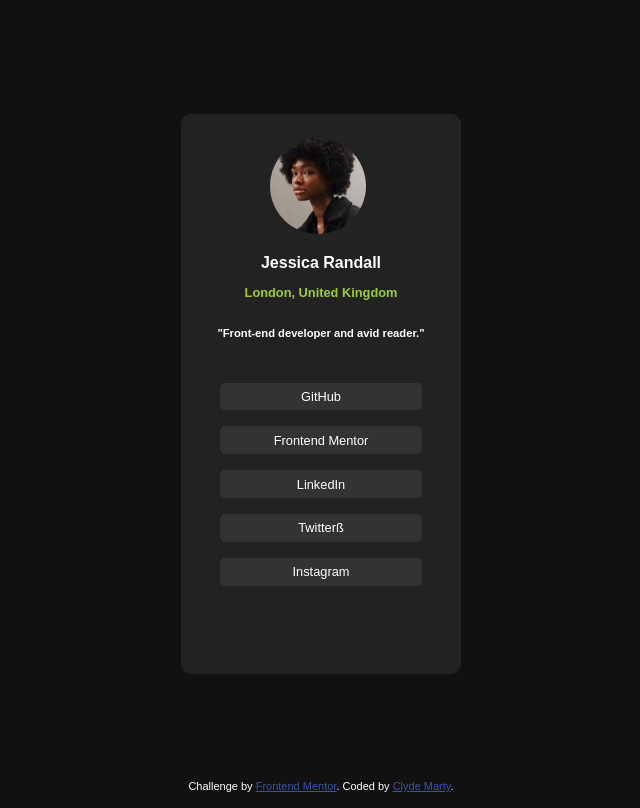
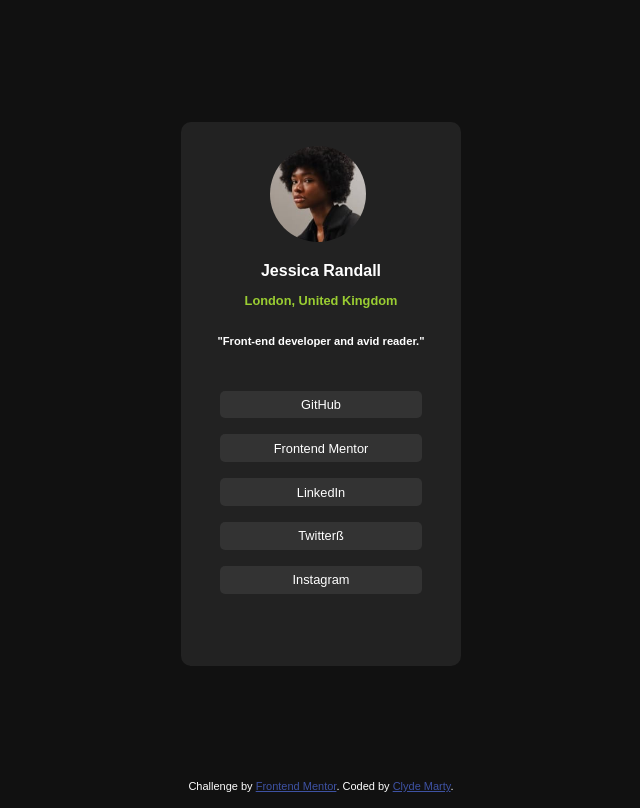
Before and after one commit to clydexmarty09/Social-links-example, a plain HTML site: page index.html in a window 1280 px wide. Shown: the whole page, without its empty margins (319-959 px from the left). Drawn offline with Linux system fonts and the light colour scheme.

Commit message:
wrapper height adjustment

```diff
--- a/styles.css
+++ b/styles.css
@@ -34,7 +34,7 @@ body  {
     border:1px;
     border-radius: 10px;
     max-width:280px;
-    height:70%;
+    height:68%;
     margin:auto auto;
     width:100%;
     background-color: #222;
```
